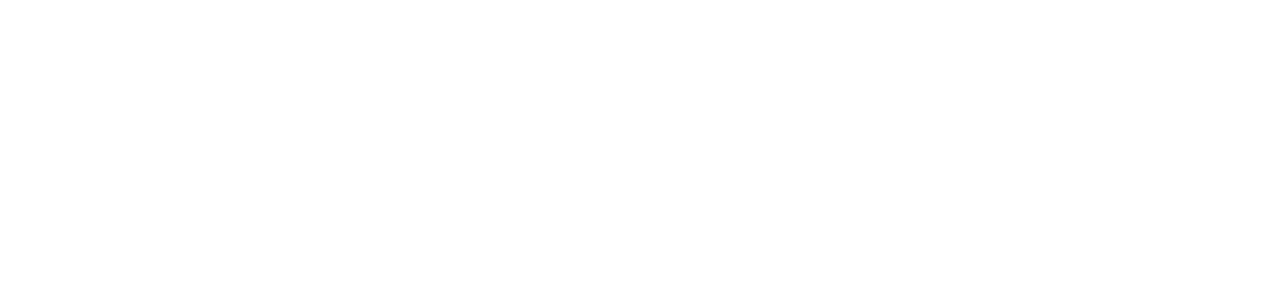
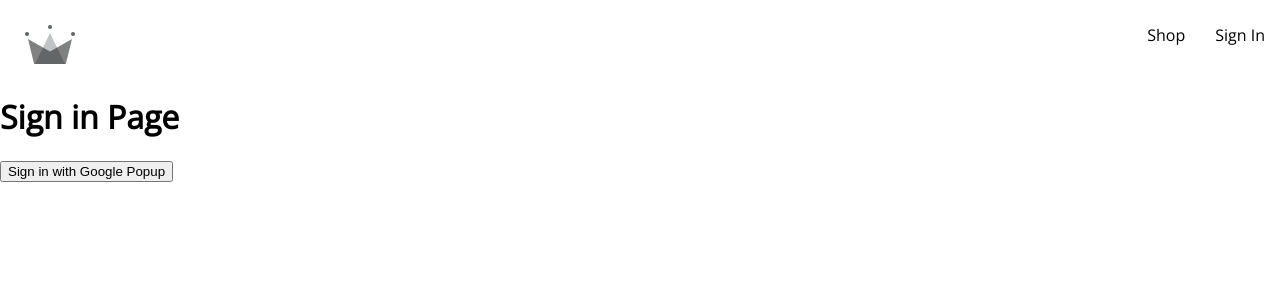
Before and after one commit to lebocow/Crwn-Clothing, a React (Create React App) app: page /sign-in in a window 1280 px wide. Before the commit this address had no page. Shown: the top 300 px of the page. Built offline with nearby package versions, Linux system fonts and the light colour scheme.

Commit message:
Added our sign in component as well as firebase utils and brought in firebase libraries

```diff
--- a/package.json
+++ b/package.json
@@ -6,6 +6,7 @@
     "@testing-library/jest-dom": "^5.16.5",
     "@testing-library/react": "^13.4.0",
     "@testing-library/user-event": "^13.5.0",
+    "firebase": "^9.15.0",
     "react": "^18.2.0",
     "react-dom": "^18.2.0",
     "react-router-dom": "^6.6.2",
--- a/src/App.js
+++ b/src/App.js
@@ -1,10 +1,21 @@
 import { Routes, Route } from "react-router-dom";
+
 import Home from "./routes/home/home.component";
+import Navigation from "./routes/navigation/navigation.component";
+import SignIn from "./routes/sign-in/sign-in.component";
+
+const Shop = () => {
+  return <h1>I am the shop page</h1>;
+};
 
 const App = () => {
   return (
     <Routes>
-      <Route path="/home" element={<Home />} />
+      <Route path="/" element={<Navigation />}>
+        <Route index element={<Home />} />
+        <Route path="/shop" element={<Shop />} />
+        <Route path="/sign-in" element={<SignIn />} />
+      </Route>
     </Routes>
   );
 };
--- a/src/index.scss
+++ b/src/index.scss
@@ -9,3 +9,12 @@ code {
   font-family: source-code-pro, Menlo, Monaco, Consolas, "Courier New",
     monospace;
 }
+
+a {
+  text-decoration: none;
+  color: black;
+}
+
+* {
+  box-sizing: border-box;
+}
--- /dev/null
+++ b/src/routes/navigation/navigation.component.jsx
@@ -0,0 +1,28 @@
+import { Fragment } from "react";
+import { Outlet, Link } from "react-router-dom";
+import { ReactComponent as CrwnLogo } from "../../assets/crown.svg";
+import "./navigation.styles.scss";
+
+const Navigation = () => {
+  return (
+    <Fragment>
+      <div className="navigation">
+        <Link className="logo-container" to="/">
+          <CrwnLogo className="logo" />
+        </Link>
+
+        <div className="nav-links-container">
+          <Link className="nav-link" to="/shop">
+            Shop
+          </Link>
+          <Link className="nav-link" to="/sign-in">
+            Sign In
+          </Link>
+        </div>
+      </div>
+      <Outlet />
+    </Fragment>
+  );
+};
+
+export default Navigation;
--- /dev/null
+++ b/src/routes/navigation/navigation.styles.scss
@@ -0,0 +1,26 @@
+.navigation {
+  height: 70px;
+  width: 100%;
+  display: flex;
+  justify-content: space-between;
+  margin-bottom: 25px;
+
+  .logo-container {
+    height: 100%;
+    width: 70px;
+    padding: 25px;
+  }
+
+  .nav-links-container {
+    width: 50%;
+    height: 100%;
+    display: flex;
+    align-items: center;
+    justify-content: flex-end;
+
+    .nav-link {
+      padding: 10px 15px;
+      cursor: pointer;
+    }
+  }
+}
--- /dev/null
+++ b/src/routes/sign-in/sign-in.component.jsx
@@ -0,0 +1,20 @@
+import {
+  signInWithGooglePopup,
+  createUserDocumentFromAuth,
+} from "../../utils/firebase/firebase.utils";
+
+const SignIn = () => {
+  const logGoogleUser = async () => {
+    const { user } = await signInWithGooglePopup();
+    const userDocRef = await createUserDocumentFromAuth(user);
+  };
+
+  return (
+    <div>
+      <h1>Sign in Page</h1>
+      <button onClick={logGoogleUser}>Sign in with Google Popup</button>
+    </div>
+  );
+};
+
+export default SignIn;
--- /dev/null
+++ b/src/utils/firebase/firebase.utils.js
@@ -0,0 +1,57 @@
+// Import the functions you need from the SDKs you need
+import { initializeApp } from "firebase/app";
+import {
+  getAuth,
+  signInWithRedirect,
+  signInWithPopup,
+  GoogleAuthProvider,
+} from "firebase/auth";
+import {
+  getFirestore,
+  doc,
+  getDoc,
+  setDoc,
+  Firestore,
+} from "firebase/firestore";
+
+// Your web app's Firebase configuration
+const firebaseConfig = {
+  apiKey: "AIzaSyC8ulRx3tdDP1cCiqIbp3D5OgWyCj1eEMM",
+  authDomain: "crwn-db-a85a5.firebaseapp.com",
+  projectId: "crwn-db-a85a5",
+  storageBucket: "crwn-db-a85a5.appspot.com",
+  messagingSenderId: "347086753701",
+  appId: "1:347086753701:web:aece9d8f400bd0a3ac224c",
+};
+
+// Initialize Firebase
+const firebaseApp = initializeApp(firebaseConfig);
+
+const provider = new GoogleAuthProvider();
+provider.setCustomParameters({
+  prompt: "select_account",
+});
+
+export const auth = getAuth();
+export const signInWithGooglePopup = () => signInWithPopup(auth, provider);
+
+export const db = getFirestore();
+
+export const createUserDocumentFromAuth = async (userAuth) => {
+  const userDocRef = doc(db, "users", userAuth.uid);
+
+  const userSnapshot = await getDoc(userDocRef);
+
+  if (!userSnapshot.exists()) {
+    const { displayName, email } = userAuth;
+    const createdAt = new Date();
+
+    try {
+      await setDoc(userDocRef, { displayName, email, createdAt });
+    } catch (error) {
+      console.log("error creating the user", error);
+    }
+  }
+
+  return userDocRef;
+};
```
Also changed, not shown: src/assets/crown.svg (added), 1 other file (tests, documents, lock files or other folders).
